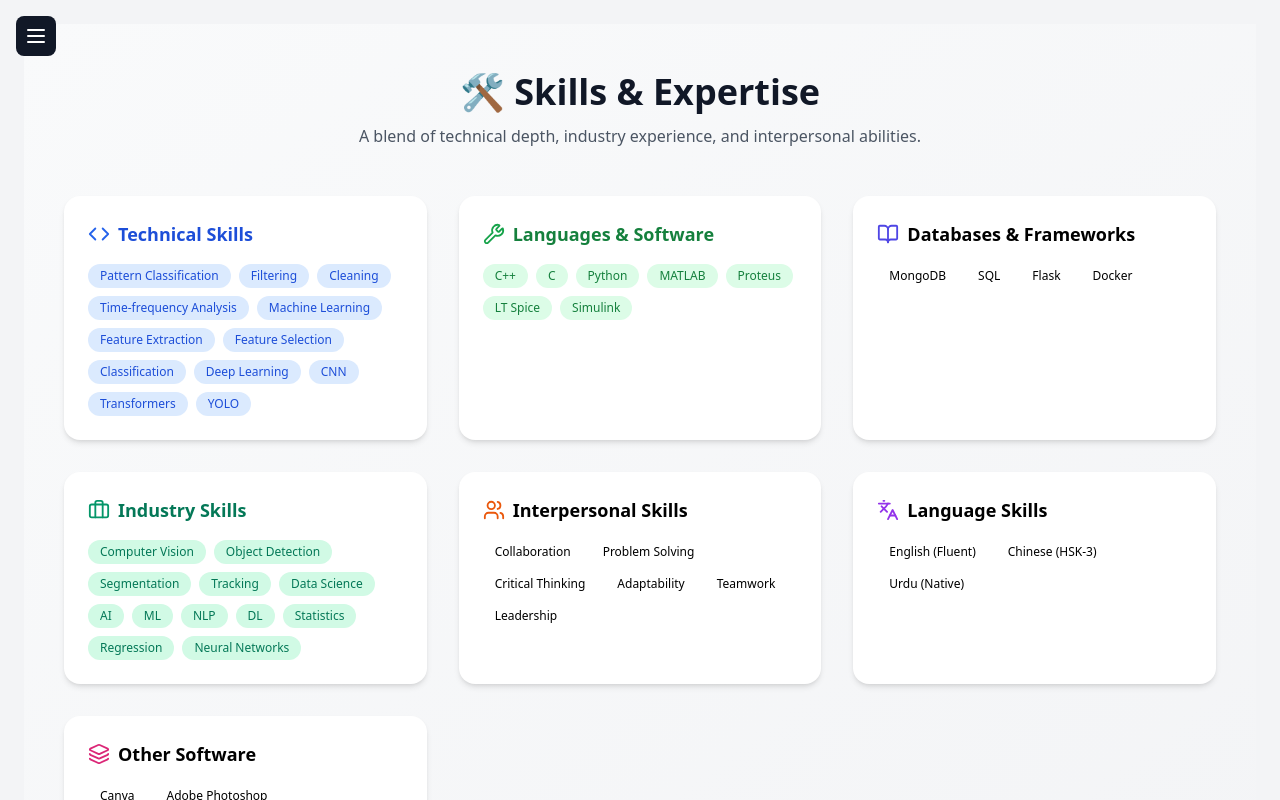
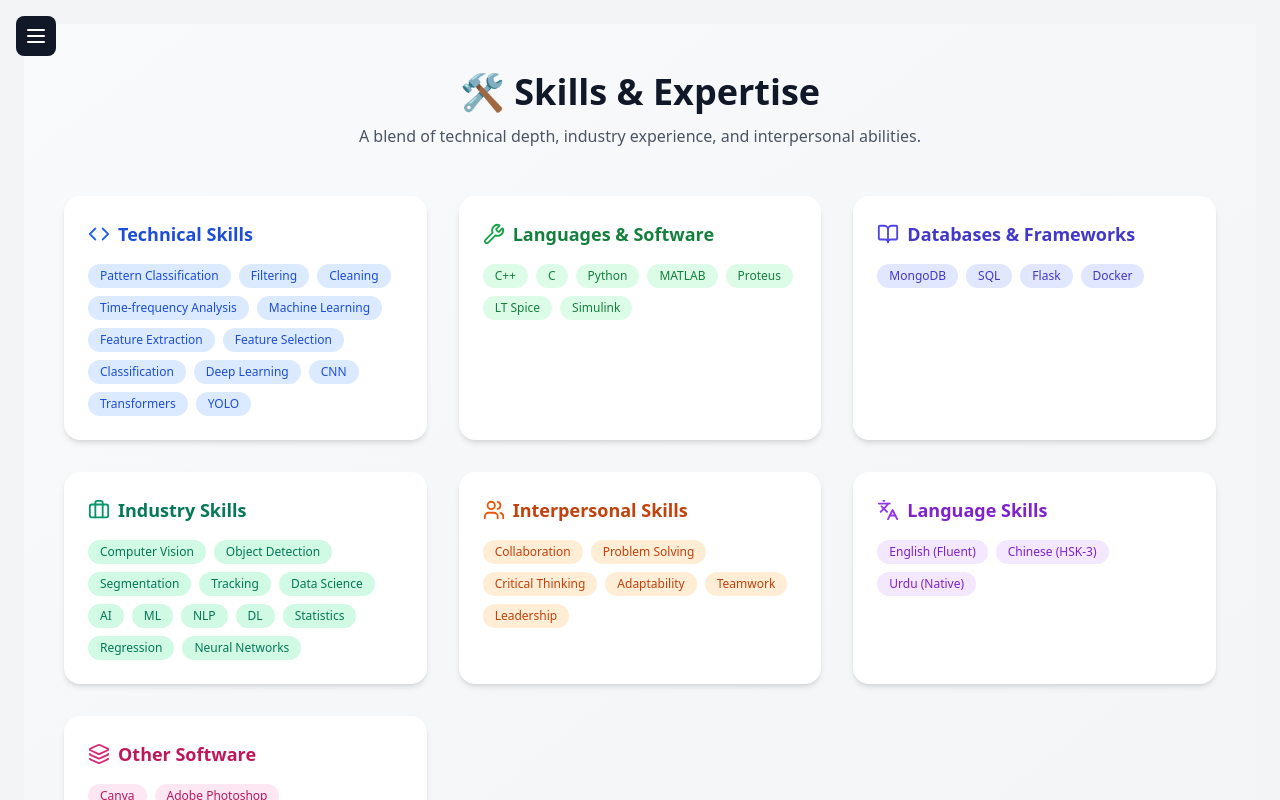
Before and after one commit to AhmedWaqarRao/AhmedWaqarRao.github.io, a React (Create React App) app in the folder ahmadwaqar/: page /skills in a window 1280 px wide. Shown: the top 800 px of the page. Built offline with nearby package versions, Linux system fonts and the light colour scheme.

Commit message:
version 4

```diff
--- a/ahmadwaqar/src/pages/skills.tsx
+++ b/ahmadwaqar/src/pages/skills.tsx
@@ -147,17 +147,30 @@ function SkillCard({
   items: string[];
   color: string;
 }) {
+  // Color mapping to handle dynamic classes
+  const colorMap: Record<string, { text: string; bg: string }> = {
+    blue: { text: "text-blue-700", bg: "bg-blue-100" },
+    green: { text: "text-green-700", bg: "bg-green-100" },
+    indigo: { text: "text-indigo-700", bg: "bg-indigo-100" },
+    emerald: { text: "text-emerald-700", bg: "bg-emerald-100" },
+    orange: { text: "text-orange-700", bg: "bg-orange-100" },
+    purple: { text: "text-purple-700", bg: "bg-purple-100" },
+    pink: { text: "text-pink-700", bg: "bg-pink-100" },
+  };
+
+  const colorClasses = colorMap[color] || colorMap.blue;
+
   return (
     <div className="p-6 bg-white rounded-2xl shadow-md hover:shadow-xl transition transform hover:-translate-y-1">
       <div className="flex items-center gap-2 mb-4">
         {icon}
-        <h2 className={`font-semibold text-lg text-${color}-700`}>{title}</h2>
+        <h2 className={`font-semibold text-lg ${colorClasses.text}`}>{title}</h2>
       </div>
       <div className="flex flex-wrap gap-2">
         {items.map((item) => (
           <span
             key={item}
-            className={`bg-${color}-100 text-${color}-700 text-xs font-medium px-3 py-1 rounded-full`}
+            className={`${colorClasses.bg} ${colorClasses.text} text-xs font-medium px-3 py-1 rounded-full`}
           >
             {item}
           </span>
```
